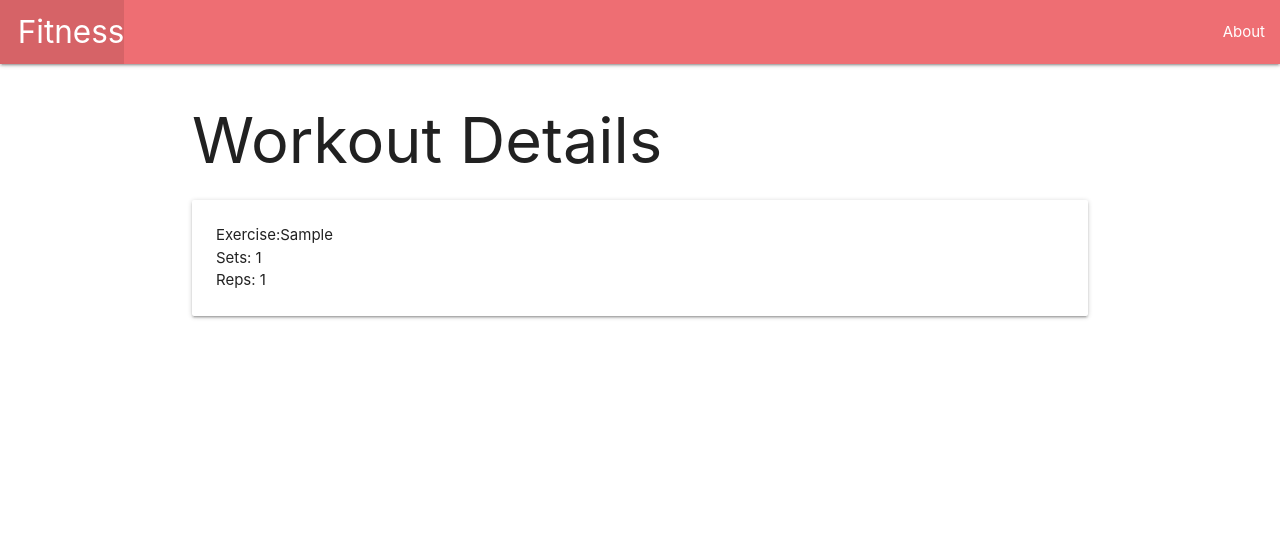
After one commit to onias17/fitness, a Django app: page /workouts/1/ in a window 1280 px wide. The commit adds this page. Shown: the top 556 px of the page. Run offline with Django 3.2, Linux system fonts and the light colour scheme; tables that the repository leaves empty hold one stand-in row (values such as "Sample post").

Commit message:
updated workout model

```diff
--- a/main_app/models.py
+++ b/main_app/models.py
@@ -24,9 +24,8 @@ class Workout(models.Model):
     exercise = models.CharField(max_length=25)
     sets = models.IntegerField()
     reps = models.IntegerField()
+    created = models.DateTimeField(auto_now_add=True)
+    updated = models.DateTimeField(auto_now=True)
 
-workouts = [
-    Workout('squats', 4, 12),
-    Workout('leg curls', 4, 20),
-    Workout('calf raises', 5, 50),
-]
+    class Meta:
+        ordering = ['created']
--- /dev/null
+++ b/main_app/templates/workouts/detail.html
@@ -0,0 +1,14 @@
+{% extends 'base.html' %}
+{% block content %}
+
+<h1>Workout Details</h1>
+
+<div class="card">
+  <div class="card-content">
+    <p>Exercise:{{ workout.exercise }}</p>
+    <p>Sets: {{ workout.sets }}</p>
+    <p>Reps: {{ workout.reps }}</p>
+  </div>
+</div>
+
+{% endblock %}
--- a/main_app/urls.py
+++ b/main_app/urls.py
@@ -11,6 +11,7 @@ urlpatterns = [
 
     # WORKOUTS
     path('workouts/index/', views.workouts_index, name='index'),
+    path('workouts/<int:workout_id>/', views.workouts_detail, name='detail'),
 
     path('accounts/signup', views.signup, name='signup'),
 ]
--- a/main_app/views.py
+++ b/main_app/views.py
@@ -29,6 +29,10 @@ def workouts_index(request):
     workouts = Workout.objects.all()
     return render(request, 'workouts/index.html', {'workouts': workouts})
 
+def workouts_detail(request, workout_id):
+    workout = Workout.objects.get(id=workout_id)
+    return render(request, 'workouts/detail.html', {'workout': workout})
+
 # AUTHORIZATION
 def signup(request):
     error_message = ''
```
Also changed, not shown: main_app/templates/workouts/index.html (+10 -6 lines), main_app/migrations/0003_auto_20210506_2013.py (added), main_app/migrations/0004_auto_20210506_2018.py (added).
